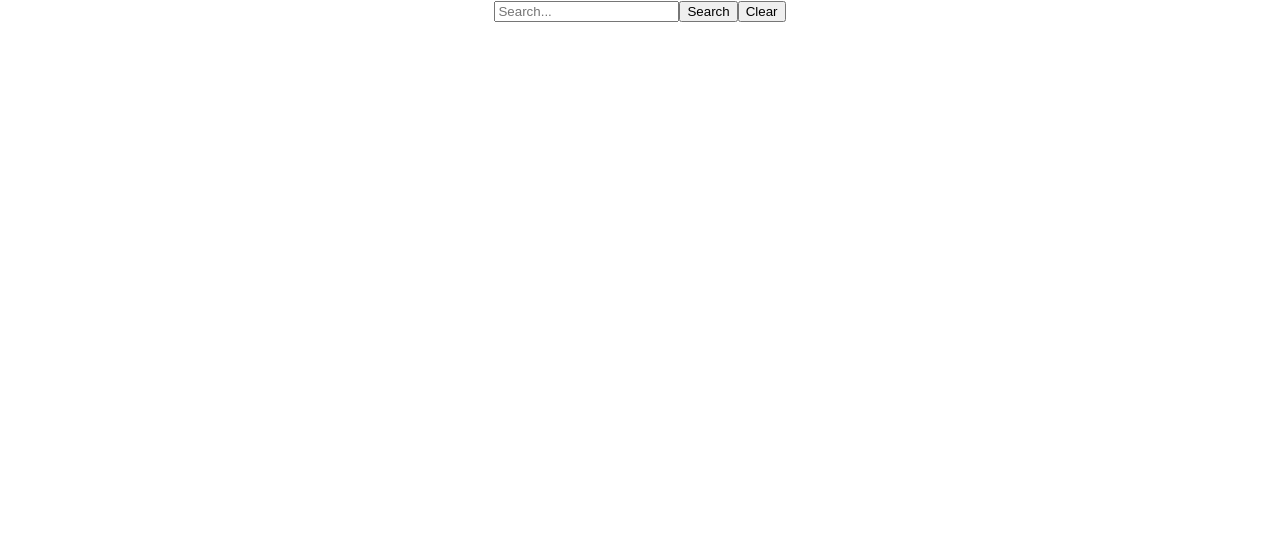
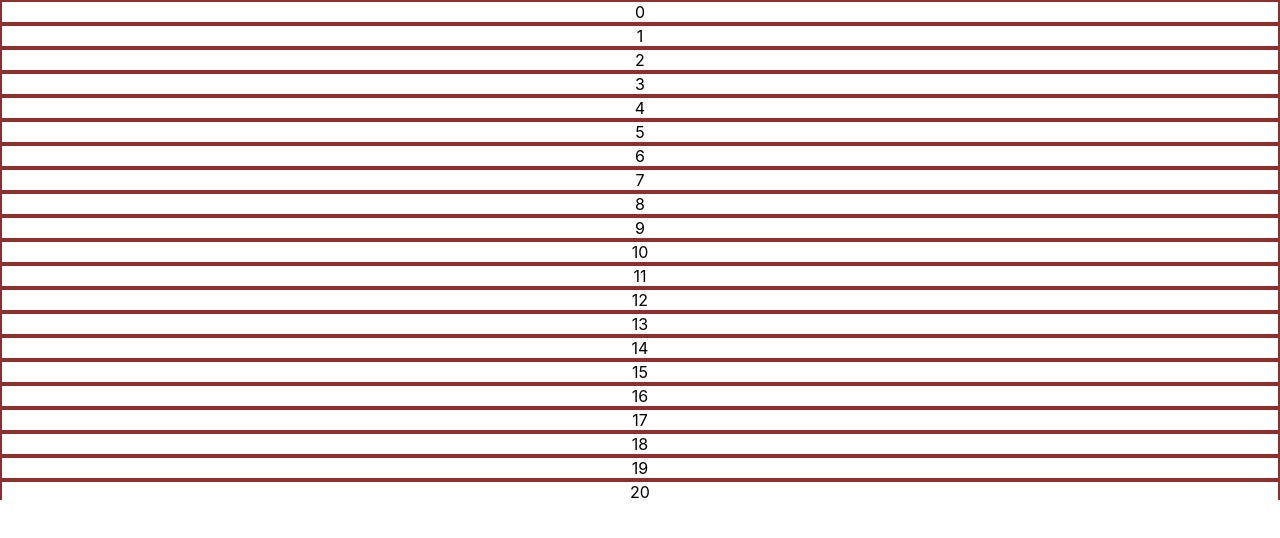
Before and after one commit to Magicalboys/Magical-Toy, a React (Create React App) app: page / in a window 1280 px wide. Shown: the top 538 px of the page. Built offline with nearby package versions, Linux system fonts and the light colour scheme.

Commit message:
feat:add search

```diff
--- a/package.json
+++ b/package.json
@@ -14,6 +14,7 @@
     "react-dom": "^18.2.0",
     "react-router-dom": "^6.14.2",
     "react-scripts": "5.0.1",
+    "styled-components": "^6.0.5",
     "typescript": "^4.9.5",
     "web-vitals": "^2.1.4"
   },
--- a/src/App.tsx
+++ b/src/App.tsx
@@ -1,10 +1,10 @@
-import React from 'react';
-import logo from './logo.svg';
-import './App.css';
-import { Count } from './view/countPro/index';
-import Todo from './view/todo/index';
-import TodoPro from './view/todoPro/index';
-import Search from './view/search/index';
+import React from "react";
+import "./App.css";
+import { Count } from "./view/countPro/index";
+import Todo from "./view/todo/index";
+import TodoPro from "./view/todoPro/index";
+import Search from "./view/search/index";
+import VirtualScroll from "./view/srcoll";
 
 function App() {
   return (
@@ -12,7 +12,8 @@ function App() {
       {/* <Count/> */}
       {/* <Todo/> */}
       {/* <TodoPro/> */}
-      <Search/>
+      {/* <Search/> */}
+      <VirtualScroll />
     </div>
   );
 }
--- /dev/null
+++ b/src/view/srcoll/index.css
@@ -0,0 +1,8 @@
+.item {
+  display: flex;
+  align-items: center;
+  justify-content: center;
+  border: 2px solid #922d2d;
+}
+
+/* 可以根据实际需求进行样式调整 */
--- /dev/null
+++ b/src/view/srcoll/index.tsx
@@ -0,0 +1,76 @@
+import {  useMemo, useState } from "react";
+import "./index.css";
+interface prop {
+  containerHeight: number;
+  itemHeight: number;
+  itemCount: number;
+  Component: React.FC<IItem>;
+  children: any;
+}
+
+interface IItem {
+  children: React.ReactNode;
+  key: number;
+  style: { height: number };
+}
+
+const Item: React.FC<IItem> = ({ style, children }) => {
+  // ...函数组件的实现
+  return (
+    <div style={style} className="item">
+      {children}
+    </div>
+  );
+};
+
+export default function Srcoll() {
+
+  let containerHeight = 500,itemHeight = 20,itemCount = 100000;
+  const contentHeight = itemHeight * itemCount; // 内容总高度
+  const [scrollTop, setScrollTop] = useState(0); // 顶部相对内容总高度的滚动位置
+  // 继续需要渲染的 item 索引有哪些
+  let startIdx = Math.floor(scrollTop / itemHeight);
+  let endIdx = Math.floor((scrollTop + containerHeight) / itemHeight);
+
+  // 上下额外多渲染几个 item，解决滚动时来不及加载元素出现短暂的空白区域的问题
+  const paddingCount = 5;
+  startIdx = Math.max(startIdx - paddingCount, 0); // 处理越界情况
+  endIdx = Math.min(endIdx + paddingCount, itemCount - 1);
+
+  const top = useMemo(()=>{
+    const top = itemHeight * startIdx ;
+    return top;
+  },[itemHeight,startIdx]); // 第一个渲染的 item 到顶部距离
+
+  // 需要渲染的 items
+  const items = useMemo(() => {
+    const items = [];
+    for (let i = startIdx; i <= endIdx; i++) {
+      items.push(
+        <Item key={i} style={{ height: itemHeight }}>
+          {i}
+        </Item>
+      );
+    }
+    return items;
+  }, [startIdx, endIdx, itemHeight]);
+
+  const handleScroll = (e: React.UIEvent<HTMLDivElement, UIEvent>) => {
+    const target = e.target as HTMLDivElement; // 类型断言为HTMLDivElement
+    const scrollTop = target.scrollTop;
+    setScrollTop(scrollTop);
+  };
+
+  return (
+    <div
+      style={{ height: containerHeight, overflow: "auto" }}
+      onScroll={(e) => handleScroll(e)}
+    >
+      <div style={{ height: contentHeight }}>
+        {/* 一个将 items 往下推到正确位置的空元素 */}
+        <div style={{ height: top }}></div>
+        {items}
+      </div>
+    </div>
+  );
+}
```
Also changed, not shown: 1 other file (tests, documents, lock files or other folders).
